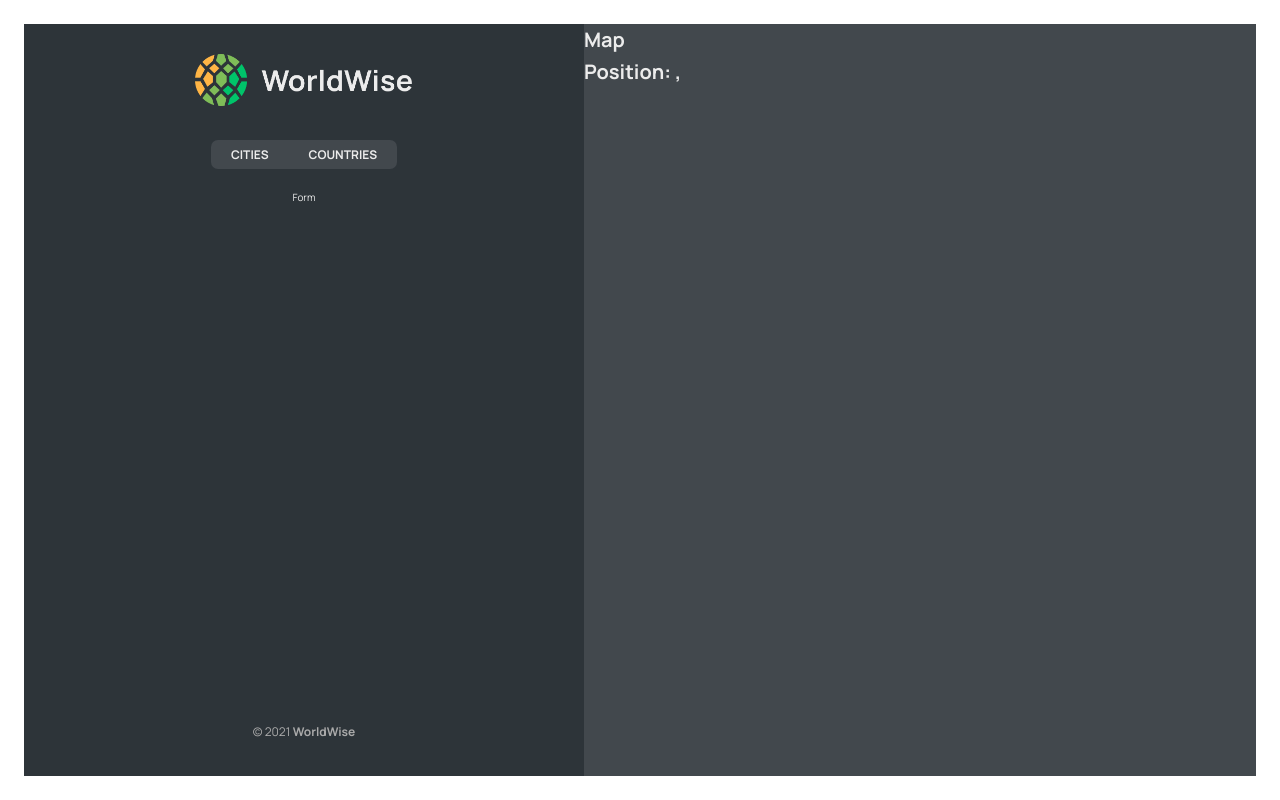
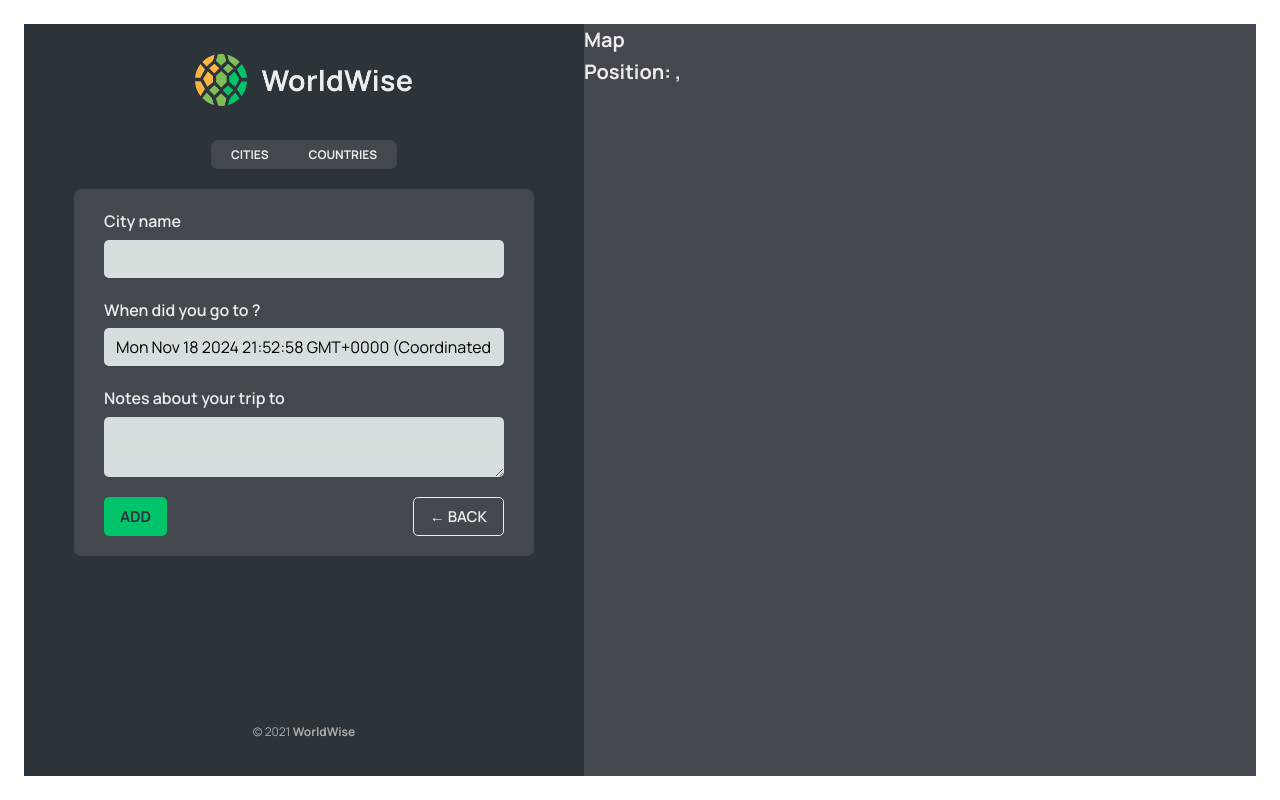
Before and after one commit to dcvieira/react-worldwise, a React (Vite) app: page /app/form in a window 1280 px wide. Built offline with nearby package versions, Linux system fonts and the light colour scheme; data requests are answered from the project's data file.

Commit message:
Add Country List

```diff
--- a/package.json
+++ b/package.json
@@ -11,7 +11,7 @@
     "server": "json-server --watch data/cities.json --port 8000"
   },
   "dependencies": {
-    "json-server": "^1.0.0-beta.3",
+    "json-server": "^0.17.4",
     "react": "^18.2.0",
     "react-dom": "^18.2.0",
     "react-router-dom": "^6.28.0"
--- a/src/App.jsx
+++ b/src/App.jsx
@@ -1,4 +1,4 @@
-import { BrowserRouter, Route, Routes } from "react-router-dom";
+import { BrowserRouter, Navigate, Route, Routes } from "react-router-dom";
 import { useEffect, useState } from "react";
 import Product from "./pages/Product";
 import Homepage from "./pages/Homepage";
@@ -8,6 +8,8 @@ import Login from "./pages/Login";
 import AppLayout from "./pages/AppLayout";
 import CityList from "./components/CityList";
 import City from "./components/City";
+import Form from "./components/Form";
+import CountryList from "./components/CountryList";
 
 function App() {
   const [cities, setCities] = useState([]);
@@ -38,17 +40,17 @@ function App() {
         <Route path="/pricing" element={<Pricing />} />
         <Route path="/login" element={<Login />} />
         <Route path="/app" element={<AppLayout />}>
-          <Route
-            index
-            element={<CityList cities={cities} isLoading={isLoading} />}
-          />
+          <Route index element={<Navigate replace to="cities" />} />
           <Route
             path="cities"
             element={<CityList cities={cities} isLoading={isLoading} />}
           />
           <Route path="cities/:id" element={<City />} />
-          <Route path="countries" element={<p>Countries</p>} />
-          <Route path="form" element={<p>Form</p>} />
+          <Route
+            path="countries"
+            element={<CountryList cities={cities} isLoading={isLoading} />}
+          />
+          <Route path="form" element={<Form />} />
         </Route>
         <Route path="*" element={<PageNotFound />} />
       </Routes>
--- /dev/null
+++ b/src/components/Button.jsx
@@ -0,0 +1,11 @@
+import styles from "./Button.module.css";
+
+function Button({ children, onClick, type }) {
+  return (
+    <button className={`${styles.btn} ${styles[type]}`} onClick={onClick}>
+      {children}
+    </button>
+  );
+}
+
+export default Button;
--- /dev/null
+++ b/src/components/CountryList.jsx
@@ -0,0 +1,32 @@
+import styles from "./CountryList.module.css";
+import Spinner from "./Spinner";
+import Message from "./Message";
+import CountryItem from "./CountryItem";
+
+function CountryList({ cities, isLoading }) {
+  if (isLoading) {
+    return <Spinner />;
+  }
+
+  if (cities.length === 0) {
+    return <Message message="Add your first city by clicking on a city map" />;
+  }
+
+  const countries = cities.reduce((arr, city) => {
+    if (!arr.map((el) => el.country).includes(city.country)) {
+      return [...arr, { country: city.country, emoji: city.emoji }];
+    } else {
+      return arr;
+    }
+  }, []);
+
+  return (
+    <ul className={styles.countryList}>
+      {countries.map((country) => (
+        <CountryItem key={country.country} country={country} />
+      ))}
+    </ul>
+  );
+}
+
+export default CountryList;
--- a/src/components/Form.jsx
+++ b/src/components/Form.jsx
@@ -3,20 +3,24 @@
 import { useState } from "react";
 
 import styles from "./Form.module.css";
+import Button from "./Button";
+import { useNavigate } from "react-router-dom";
 
-export function convertToEmoji(countryCode) {
-  const codePoints = countryCode
-    .toUpperCase()
-    .split("")
-    .map((char) => 127397 + char.charCodeAt());
-  return String.fromCodePoint(...codePoints);
-}
+// export function convertToEmoji(countryCode) {
+//   const codePoints = countryCode
+//     .toUpperCase()
+//     .split("")
+//     .map((char) => 127397 + char.charCodeAt());
+//   return String.fromCodePoint(...codePoints);
+// }
 
 function Form() {
   const [cityName, setCityName] = useState("");
-  const [country, setCountry] = useState("");
+  // const [country, setCountry] = useState("");
   const [date, setDate] = useState(new Date());
   const [notes, setNotes] = useState("");
+
+  const navigate = useNavigate();
 
   return (
     <form className={styles.form}>
@@ -49,8 +53,16 @@ function Form() {
       </div>
 
       <div className={styles.buttons}>
-        <button>Add</button>
-        <button>&larr; Back</button>
+        <Button type="primary">Add</Button>
+        <Button
+          type="back"
+          onClick={(e) => {
+            e.preventDefault();
+            navigate(-1);
+          }}
+        >
+          &larr; Back
+        </Button>
       </div>
     </form>
   );
--- a/src/components/Map.jsx
+++ b/src/components/Map.jsx
@@ -1,4 +1,4 @@
-import { useSearchParams } from "react-router-dom";
+import { useNavigate, useSearchParams } from "react-router-dom";
 import styles from "./Map.module.css";
 
 function Map() {
@@ -6,8 +6,10 @@ function Map() {
   const lat = searchParams.get("lat");
   const lng = searchParams.get("lng");
 
+  const navigate = useNavigate();
+
   return (
-    <div className={styles.mapContainer}>
+    <div className={styles.mapContainer} onClick={() => navigate("form")}>
       <h1>Map</h1>
       <h1>
         Position: {lat}, {lng}
```
Also changed, not shown: 1 other file (tests, documents, lock files or other folders).
